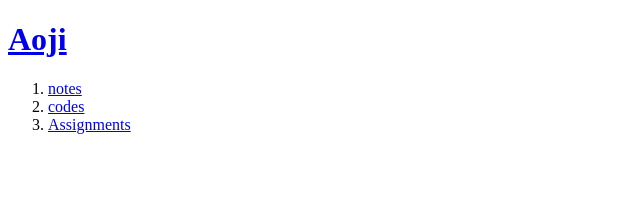
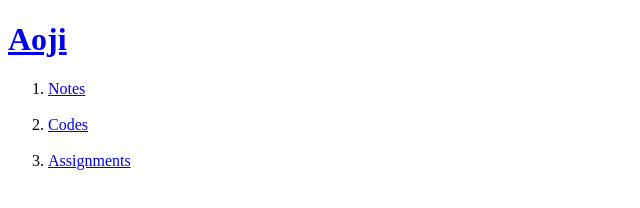
Before and after one commit to mesahwi/Aoji, a plain HTML site: page index.html in a window 1280 px wide. Shown: the whole page, without its empty margins (0-640 px from the left). Drawn offline with Linux system fonts and the light colour scheme.

Commit message:
Update index.html

```diff
--- a/index.html
+++ b/index.html
@@ -13,8 +13,8 @@
   <body>
     <h1><a href="http://mesahwi.github.io/Aoji/">Aoji</a></h1>
     <ol>
-      <li><a href="http://mesahwi.github.io/Aoji/notes">notes</a></li>
-      <li><a href="http://mesahwi.github.io/Aoji/Rcodes">codes</a></li>
+      <li><a href="http://mesahwi.github.io/Aoji/notes">Notes</a></li><br>
+      <li><a href="http://mesahwi.github.io/Aoji/Rcodes">Codes</a></li><br>
       <li><a href="http://mesahwi.github.io/Aoji/assignments">Assignments</a></li>
     </ol>
   </body>
```
